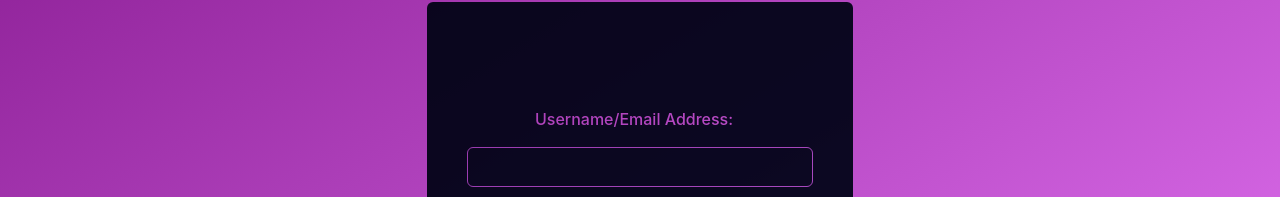
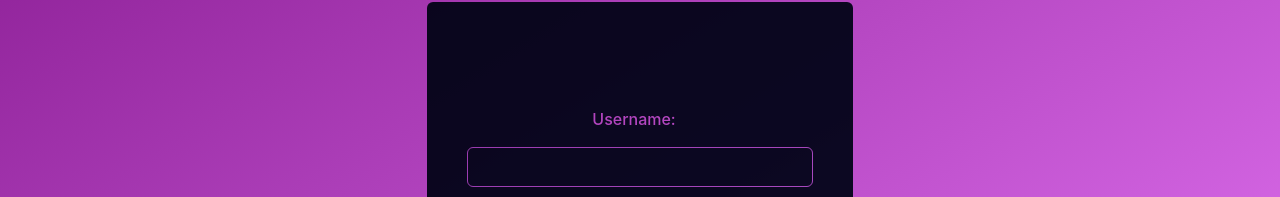
Before and after one commit to codenamerey/pass-the-message, a Next.js app in the folder client/: page /login in a window 1280 px wide. Shown: the part 223-420 px from the top of the page. Built offline with nearby package versions, Linux system fonts and the light colour scheme.

Commit message:
Add log in field identifiers

```diff
--- a/client/src/pages/login.tsx
+++ b/client/src/pages/login.tsx
@@ -10,15 +10,15 @@ const login = () => {
   return (
     <>
         <Form onSubmit={logInHandler}>
-            <FormLabel>
-                Username/Email Address:
+            <FormLabel htmlFor='username'>
+                Username:
             </FormLabel>
-            <Input type="email" />
+            <Input type="text" id="username" name="username"/>
 
-            <FormLabel>
+            <FormLabel htmlFor='password'>
                 Password
             </FormLabel>
-            <Input type="password" />
+            <Input type="password" id="password" name="password"/>
 
             <Button colorScheme="whatsapp">
                 Log In
```
